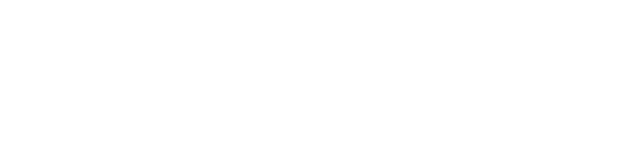
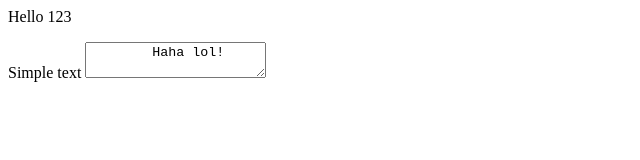
Before and after one commit to somesh-git-dev/bug-free-octo-engine, a plain HTML site: page index.html in a window 1280 px wide. Shown: the whole page, without its empty margins (0-640 px from the left). Drawn offline with Linux system fonts and the light colour scheme.

Commit message:
commit-2

```diff
--- a/index.html
+++ b/index.html
@@ -5,6 +5,12 @@
     <title>Title</title>
 </head>
 <body>
-
+Hello 123
+<p>
+  Simple text
+    <textarea>
+        Haha lol!
+    </textarea>
+</p>
 </body>
 </html>
```
